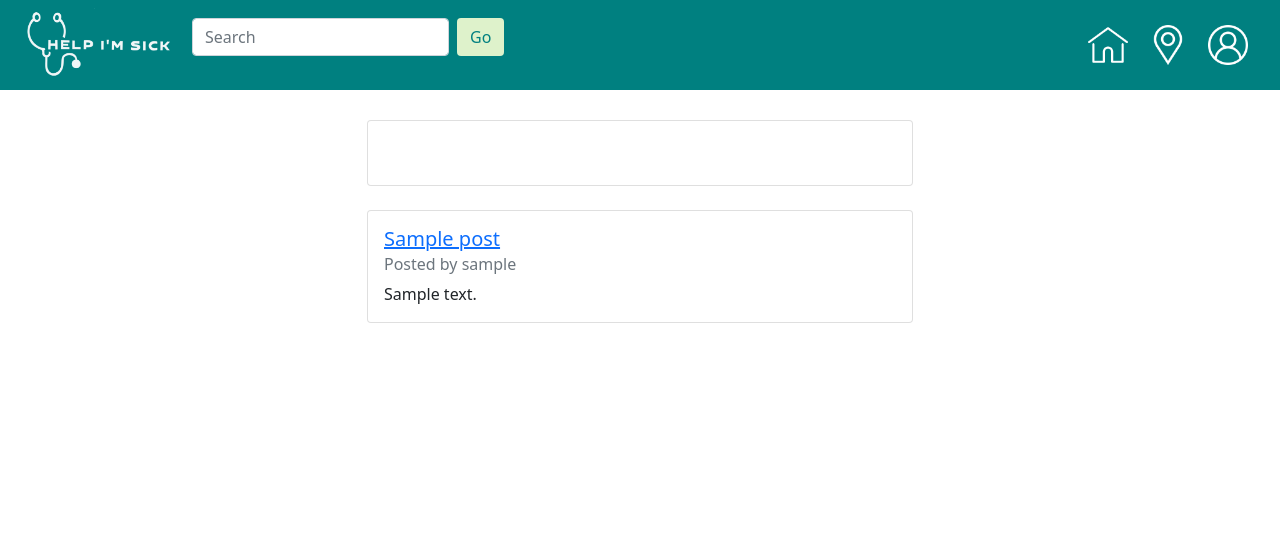
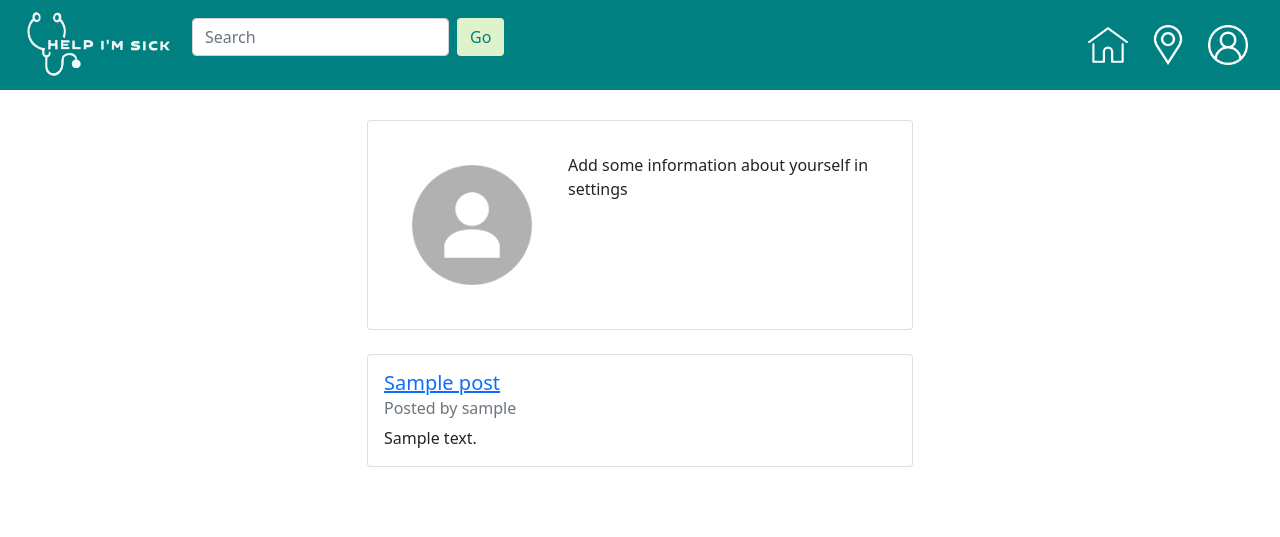
Before and after one commit to juliannWang/HelpImSick, a Django app: template templates/ImSick/myPosts.html in a window 1280 px wide. Shown: the top 537 px of the page. Run offline with Django 3.2, Linux system fonts and the light colour scheme; the template is opened without the code that fills it: values that come from a table or form of the project are taken from there, others are empty; tables that the repository leaves empty hold one stand-in row (values such as "Sample post").

Commit message:
small design changes to myPosts

```diff
--- a/templates/ImSick/myPosts.html
+++ b/templates/ImSick/myPosts.html
@@ -16,11 +16,17 @@
                         <div class="col-4">
                             {% if user.profilePicture %}
                             <img src="{{ MEDIA_URL }}/{{user.profilePicture}}" class="img-fluid rounded-circle">
+                            {% else %}
+                            <img src={% static "images/blank-profile-pic.png"%} class="img-fluid rounded-circle">
                             {% endif %}
                         </div>
                         <div class="col-8">
+                            {% if user.name %}
                             <h2 class="card-title mb-0">{{ user.name }} </h2>
                             <p class="card-text">{{ user.about }}</p>
+                            {% else %}
+                            <p class="card-text">Add some information about yourself in settings</p>
+                            {%endif%}
                         </div>
                     </div>
                 </div>
```
Also changed, not shown: static/images/blank-profile-pic.png (added).
